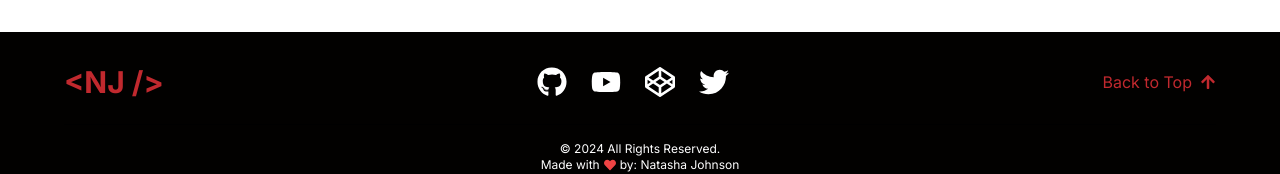
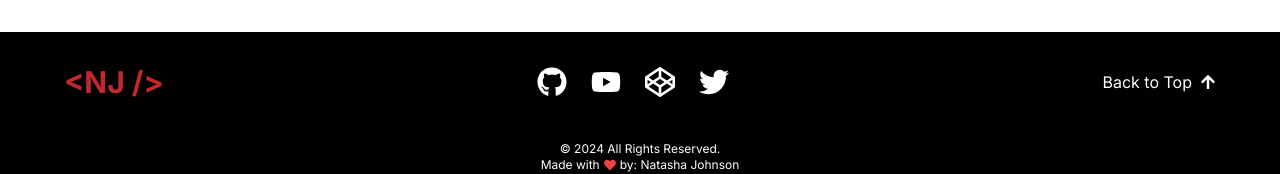
Before and after one commit to artsycoder533/portfolio-v2, a Next.js app: page / in a window 1280 px wide. Shown: the part 3404-3578 px from the top of the page. Built offline with nearby package versions, Linux system fonts and the light colour scheme.

Commit message:
chore: change back to top color

```diff
--- a/app/components/MinimalFooter.tsx
+++ b/app/components/MinimalFooter.tsx
@@ -67,7 +67,7 @@ function MinimalFooter({}: Props) {
               />
             </Link>
           </div>
-          <Link href="#home" className="flex flex-row gap-2 items-center text-accent hover:text-secondary">
+          <Link href="#home" className="flex flex-row gap-2 items-center text-white hover:text-secondary">
             Back to Top <FaArrowUp />
           </Link>
         </div>
```
